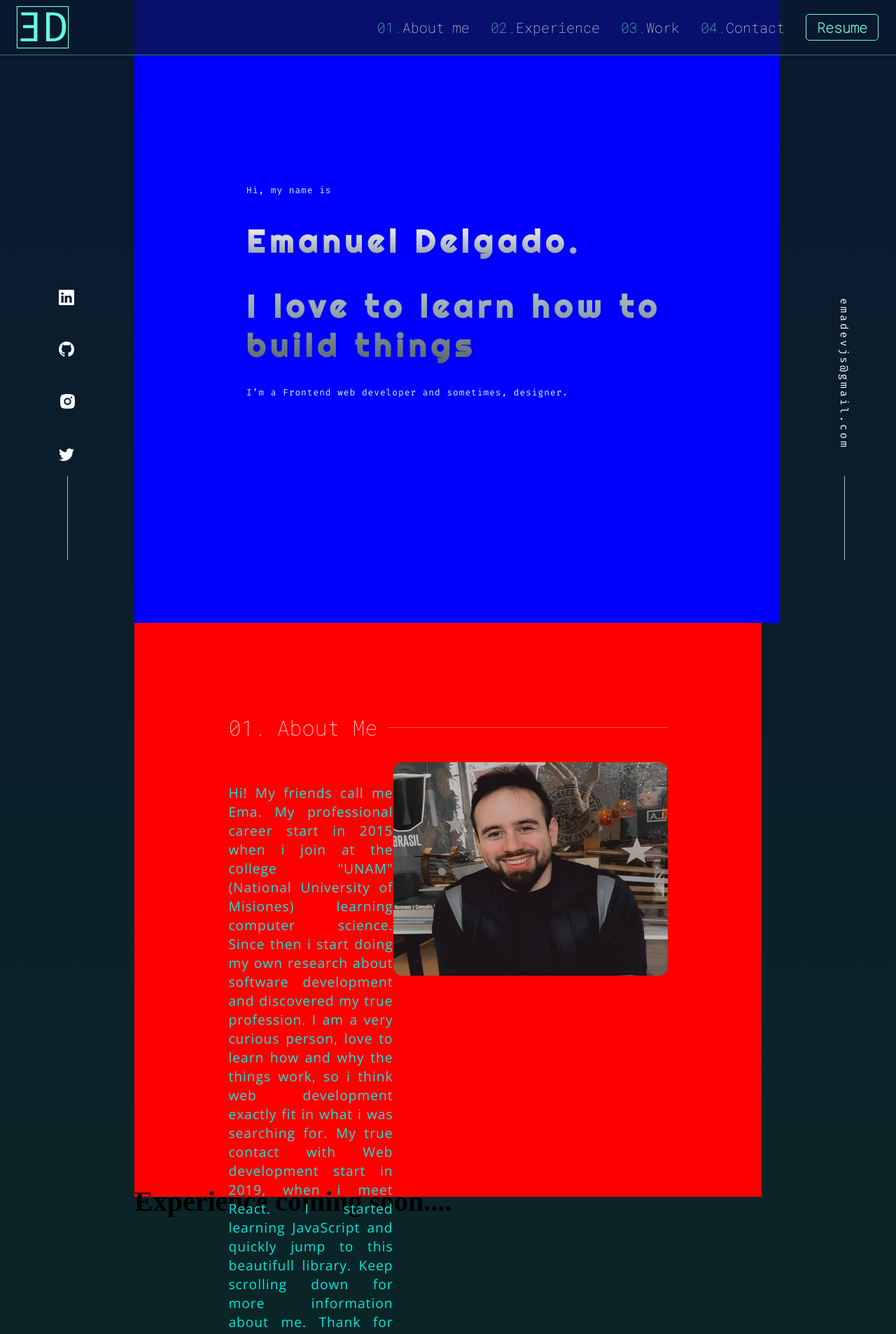
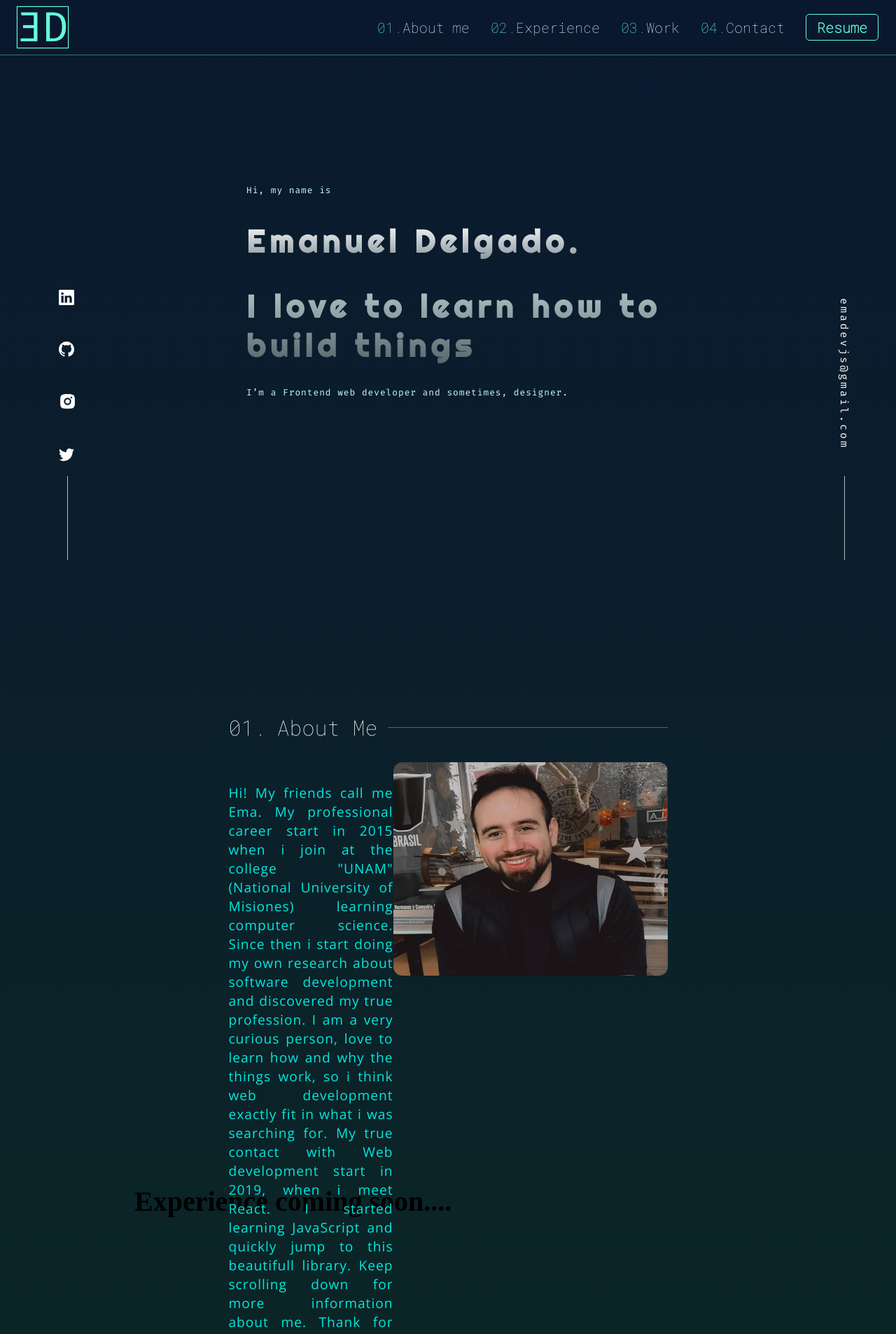
Before and after one commit to emadel1990/emadevjs, a React (Create React App) app: page / in a window 1280 px wide. Shown: the top 1906 px of the page at 70% size. Built offline with nearby package versions, Linux system fonts and the light colour scheme.

Commit message:
many bugs fixed v3

```diff
--- a/src/components/AboutMe/aboutMe.css
+++ b/src/components/AboutMe/aboutMe.css
@@ -3,7 +3,6 @@
 /* DESKTOP */
 @media(min-width:990px){
     .aboutMe{
-        background-color: red;
         color: white;
         height: 90vh;
         width: 100%;
--- a/src/components/Home/home.css
+++ b/src/components/Home/home.css
@@ -2,7 +2,6 @@
 
 .home{
   min-width: 100%;
-  background-color: blue;
 }
 .home.blur{
   filter: blur(2px);
```
